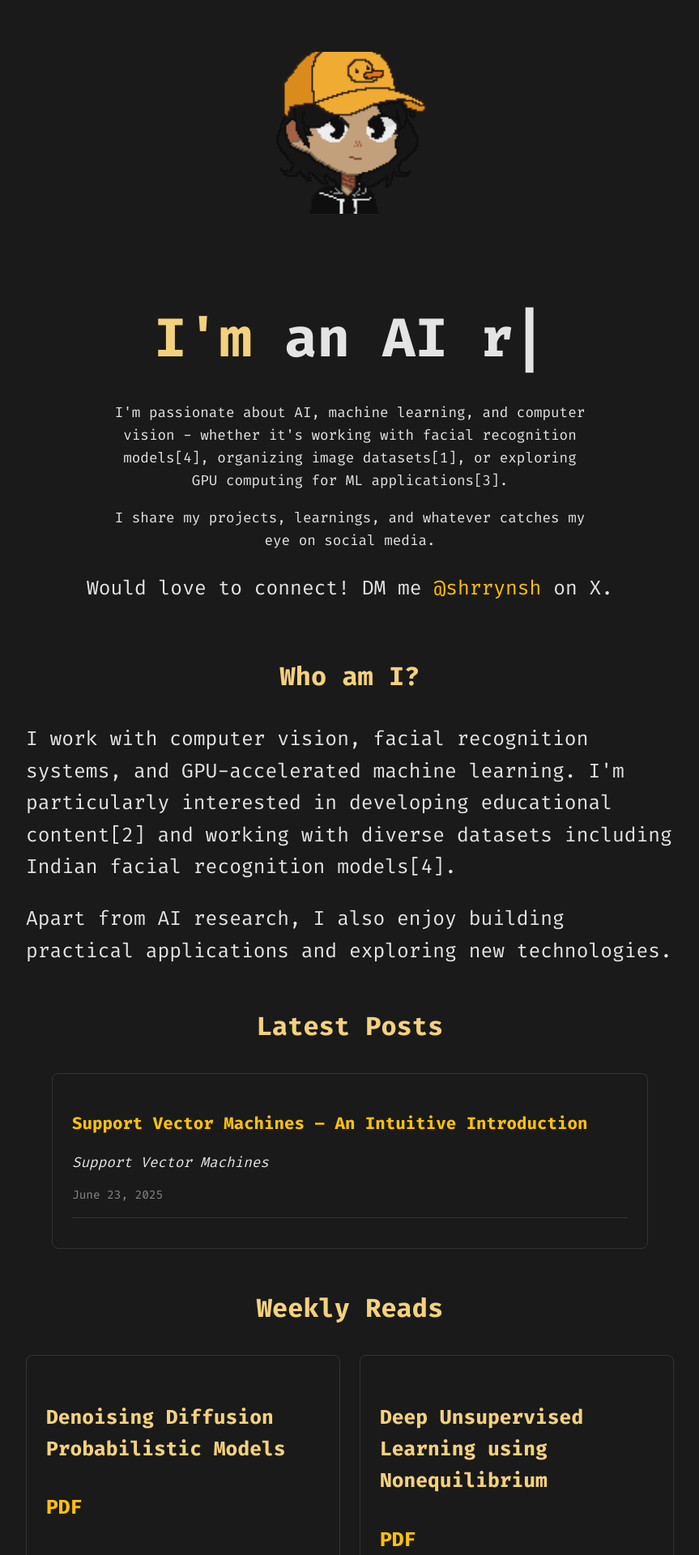
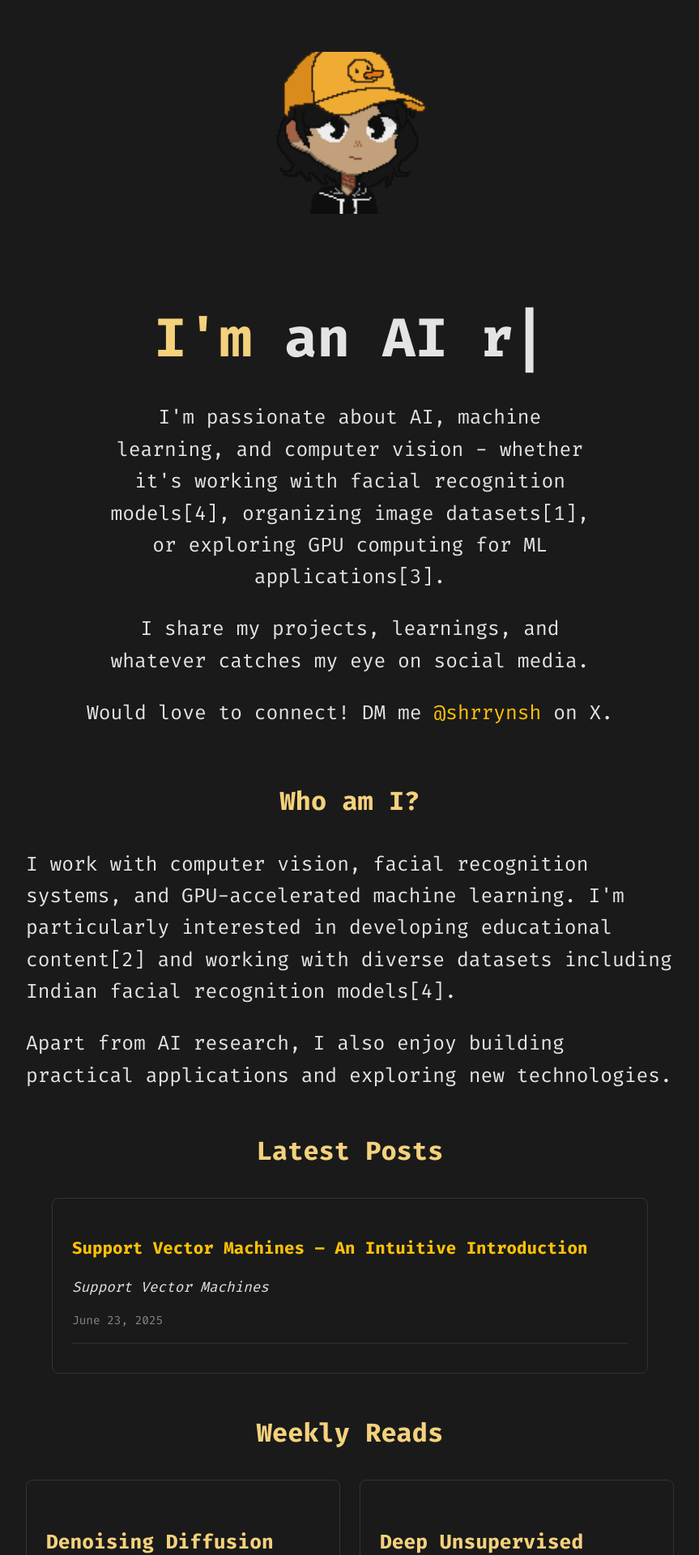
Before and after one commit to shrrynsh/site.github.io, a Jekyll site: the page built from index.md, in a window 1280 px wide. Shown: the top 1920 px of the page at 81% size, without its empty margins (208-1071 px from the left). Built offline with Jekyll 4.4.1, drawn with Linux system fonts in a browser that asks for light colours.

Commit message:
Update home.css

```diff
--- a/assets/css/home.css
+++ b/assets/css/home.css
@@ -32,6 +32,9 @@ body {
   padding-right: 0.6rem !important;
 }
 
+#hero p {
+  font-size: 1.54rem !important;
+}
 
 #avatar {
   width: 200px;
```
